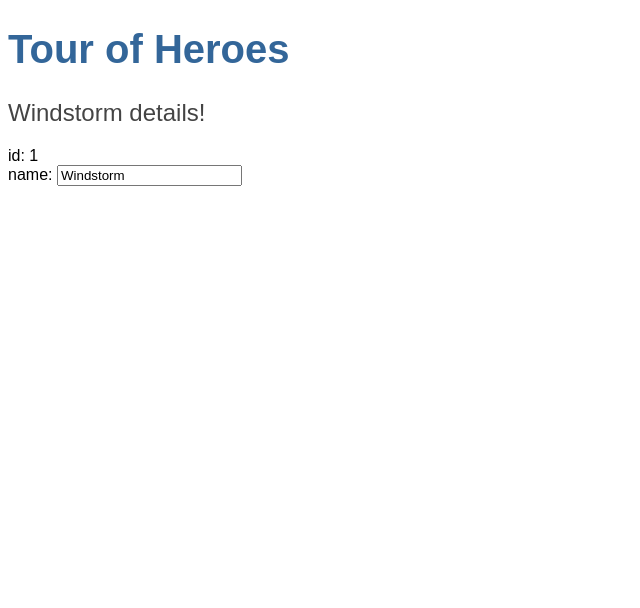
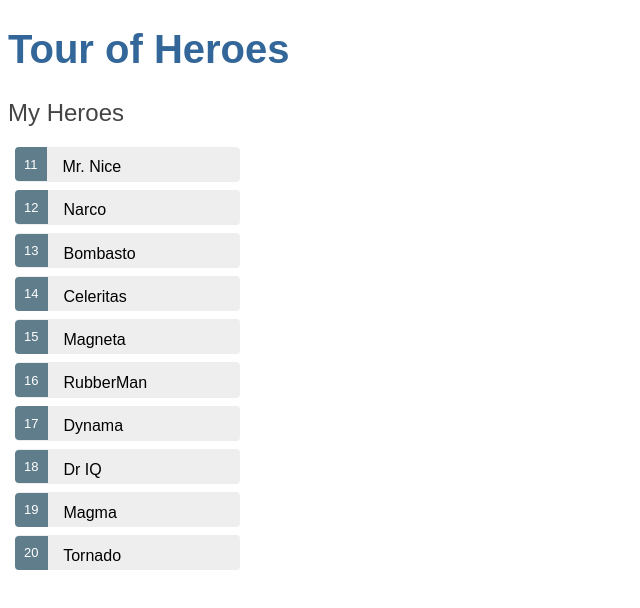
Before and after one commit to entom/NG4-Training-Ground, an Angular app: page / in a window 1280 px wide. Shown: the top 608 px of the page, without its empty margins (0-640 px from the left). Built offline with nearby package versions, Linux system fonts and the light colour scheme.

Commit message:
created component for hero detail

```diff
--- a/src/app/app.component.css
+++ b/src/app/app.component.css
@@ -64,6 +64,53 @@
     font-family: Arial, Helvetica, sans-serif;
 }
 
+.selected {
+    background-color: #CFD8DC !important;
+    color: white;
+}
+.heroes {
+    margin: 0 0 2em 0;
+    list-style-type: none;
+    padding: 0;
+    width: 15em;
+}
+.heroes li {
+    cursor: pointer;
+    position: relative;
+    left: 0;
+    background-color: #EEE;
+    margin: .5em;
+    padding: .3em 0;
+    height: 1.6em;
+    border-radius: 4px;
+}
+.heroes li.selected:hover {
+    background-color: #BBD8DC !important;
+    color: white;
+}
+.heroes li:hover {
+    color: #607D8B;
+    background-color: #DDD;
+    left: .1em;
+}
+.heroes .text {
+    position: relative;
+    top: -3px;
+}
+.heroes .badge {
+    display: inline-block;
+    font-size: small;
+    color: white;
+    padding: 0.8em 0.7em 0 0.7em;
+    background-color: #607D8B;
+    line-height: 1em;
+    position: relative;
+    left: -1px;
+    top: -4px;
+    height: 1.8em;
+    margin-right: .8em;
+    border-radius: 4px 0 0 4px;
+}
 
 /*
 Copyright 2017 Google Inc. All Rights Reserved.
--- a/src/app/app.component.html
+++ b/src/app/app.component.html
@@ -1,7 +1,10 @@
 <h1>{{title}}</h1>
-<h2>{{hero.name}} details!</h2>
-<div><label>id: </label>{{hero.id}}</div>
-<div>
-    <label>name: </label>
-    <input [(ngModel)]="hero.name" placeholder="name">
-</div>
+
+<h2>My Heroes</h2>
+<ul class="heroes">
+    <li *ngFor="let hero of heroes" (click)="onSelect(hero)" [class.selected]="hero === selectedHero">
+        <span class="badge">{{hero.id}}</span> {{hero.name}}
+    </li>
+</ul>
+
+<app-hero-detail [hero]="selectedHero"></app-hero-detail>
--- a/src/app/app.component.ts
+++ b/src/app/app.component.ts
@@ -1,9 +1,18 @@
 import {Component} from '@angular/core';
+import {Hero} from './hero';
 
-export class Hero {
-    id: number;
-    name: string;
-}
+const HEROES: Hero[] = [
+    { id: 11, name: 'Mr. Nice' },
+    { id: 12, name: 'Narco' },
+    { id: 13, name: 'Bombasto' },
+    { id: 14, name: 'Celeritas' },
+    { id: 15, name: 'Magneta' },
+    { id: 16, name: 'RubberMan' },
+    { id: 17, name: 'Dynama' },
+    { id: 18, name: 'Dr IQ' },
+    { id: 19, name: 'Magma' },
+    { id: 20, name: 'Tornado' }
+];
 
 @Component({
     selector: 'app-root',
@@ -12,8 +21,10 @@
 })
 export class AppComponent {
     title = 'Tour of Heroes';
-    hero: Hero = {
-        id: 1,
-        name: 'Windstorm'
-    };
+    heroes = HEROES;
+    selectedHero: Hero;
+
+    onSelect(hero: Hero): void {
+        this.selectedHero = hero;
+    }
 }
--- a/src/app/app.module.ts
+++ b/src/app/app.module.ts
@@ -3,10 +3,12 @@
 
 import { AppComponent } from './app.component';
 import {FormsModule} from '@angular/forms';
+import { HeroDetailComponent } from './hero-detail/hero-detail.component';
 
 @NgModule({
   declarations: [
-    AppComponent
+    AppComponent,
+    HeroDetailComponent
   ],
   imports: [
     BrowserModule,
--- /dev/null
+++ b/src/app/hero-detail/hero-detail.component.html
@@ -0,0 +1,8 @@
+<div *ngIf="hero">
+  <h2>{{hero.name}} details!</h2>
+  <div><label>id: </label>{{hero.id}}</div>
+  <div>
+    <label>name: </label>
+    <input [(ngModel)]="hero.name" placeholder="name"/>
+  </div>
+</div>
--- /dev/null
+++ b/src/app/hero-detail/hero-detail.component.ts
@@ -0,0 +1,17 @@
+import {Component, OnInit, Input} from '@angular/core';
+import {Hero} from '../hero';
+
+@Component({
+    selector: 'app-hero-detail',
+    templateUrl: './hero-detail.component.html',
+    styleUrls: ['./hero-detail.component.css']
+})
+export class HeroDetailComponent implements OnInit {
+    @Input() hero: Hero;
+    constructor() {
+    }
+
+    ngOnInit() {
+    }
+
+}
--- /dev/null
+++ b/src/app/hero.ts
@@ -0,0 +1,4 @@
+export class Hero {
+    id: number;
+    name: string;
+}
```
Also changed, not shown: src/app/hero-detail/hero-detail.component.css (added), 1 other file (tests, documents, lock files or other folders).
